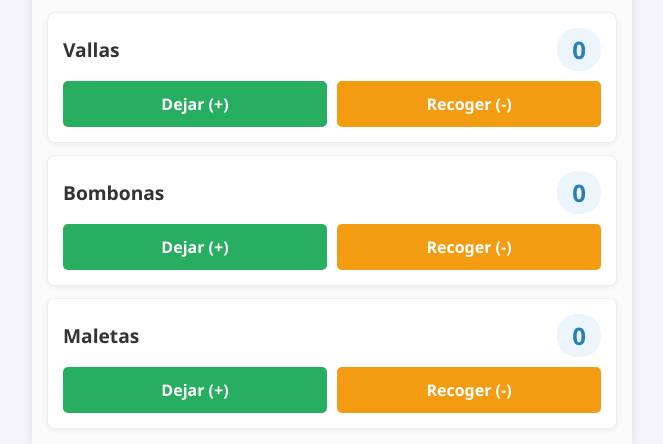
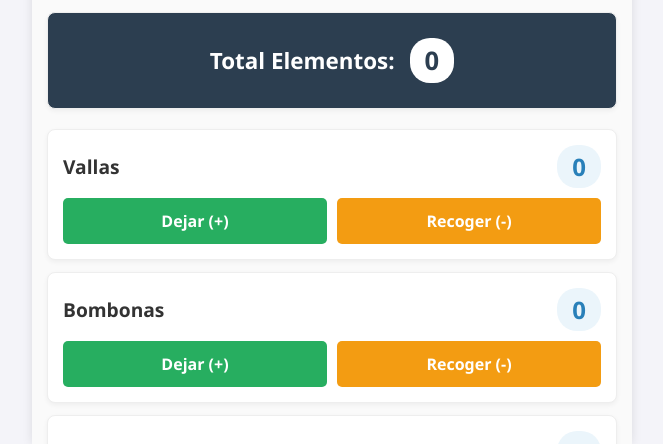
Before and after one commit to fabiosalazar05-oss/app-conteo-rutas., a plain HTML site: page index.html in a window 1280 px wide. Shown: the part 356-800 px from the top of the page, without its empty margins (308-971 px from the left). Drawn offline with nearby package versions, Linux system fonts and the light colour scheme.

Commit message:
Add files via upload

```diff
--- a/app.js
+++ b/app.js
@@ -38,6 +38,10 @@ function actualizarUI() {
     document.getElementById('count-vallas').innerText = state.vallas;
     document.getElementById('count-bombonas').innerText = state.bombonas;
     document.getElementById('count-maletas').innerText = state.maletas;
+
+    // Calcular y actualizar el total
+    const total = state.vallas + state.bombonas + state.maletas;
+    document.getElementById('count-total').innerText = total;
 }
 
 function reiniciarRecorrido() {
--- a/index.html
+++ b/index.html
@@ -25,6 +25,14 @@
         <!-- Contenedores de Inventario -->
         <div class="inventory-container">
             <h2>Inventario en Ruta</h2>
+
+            <!-- Contador Total -->
+            <div class="item-card" style="background-color: #2c3e50; color: white; text-align: center; border-radius: 8px; margin-bottom: 20px;">
+                <div class="item-info" style="justify-content: center; margin-bottom: 0; padding: 10px;">
+                    <span class="item-name" style="font-size: 1.4rem;">Total Elementos:</span>
+                    <span class="item-count" id="count-total" style="background: white; color: #2c3e50; margin-left: 15px; font-size: 1.6rem;">0</span>
+                </div>
+            </div>
 
             <!-- Vallas -->
             <div class="item-card">
```
